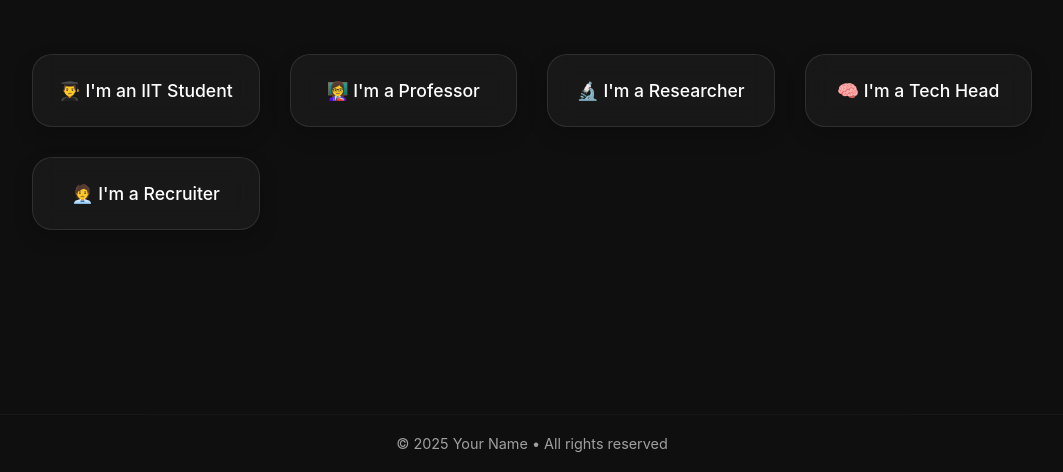
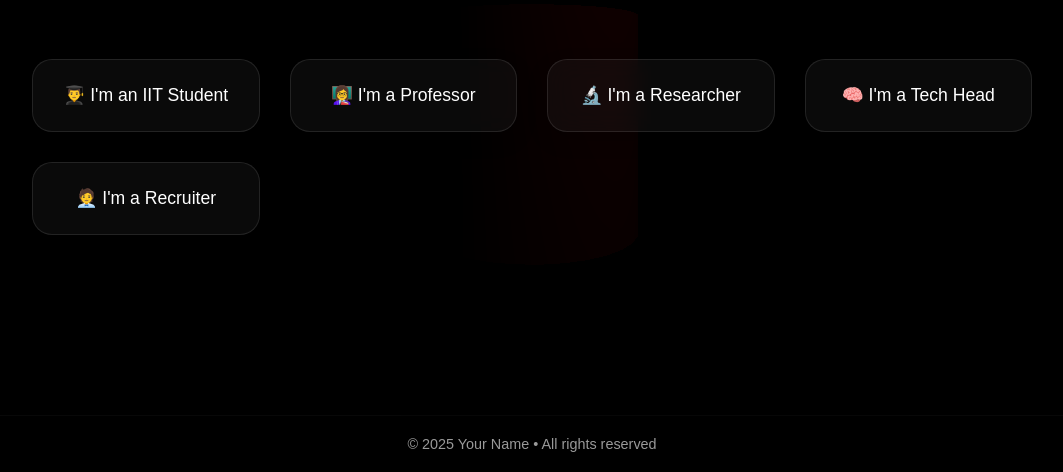
Before and after one commit to legende-des-lebes/portfolio-server-3, a website: page Index/index.html in a window 1280 px wide. Shown: the part 328-800 px from the top of the page, without its empty margins (108-1171 px from the left). Drawn offline with nearby package versions, Linux system fonts and the light colour scheme; files whose address does not match are found by name.

Commit message:
updating student.html

```diff
--- a/Index/index.html
+++ b/Index/index.html
@@ -4,7 +4,30 @@
   <meta charset="UTF-8" />
   <meta name="viewport" content="width=device-width, initial-scale=1.0"/>
   <title>Welcome | Your Portfolio</title>
-  <link rel="stylesheet" href="css\style.css" />
+  <link rel="stylesheet" href="css/style.css" />
+  <style>
+    canvas {
+      position: absolute;
+      top: 0;
+      left: 0;
+      z-index: 0;
+    }
+    main, header, footer {
+      position: relative;
+      z-index: 1;
+      color: white;
+      text-align: center;
+    }
+    body {
+      margin: 0;
+      overflow: hidden;
+      background-color: #000;
+      font-family: sans-serif;
+    }
+    .options {
+      margin-top: 1em;
+    }
+  </style>
 </head>
 <body>
   <header>RLV</header>
@@ -23,6 +46,10 @@
 
   <footer>© 2025 Your Name • All rights reserved</footer>
 
+  <!-- Three.js CDN -->
+  <script src="https://cdn.jsdelivr.net/npm/three@0.160.0/build/three.min.js"></script>
+
+  <!-- Main JS -->
   <script src="js/main.js"></script>
 </body>
 </html>
--- /dev/null
+++ b/Index/js/main.js
@@ -0,0 +1,48 @@
+// Scene setup
+const scene = new THREE.Scene();
+const camera = new THREE.PerspectiveCamera(75, window.innerWidth/window.innerHeight, 0.1, 1000);
+const renderer = new THREE.WebGLRenderer({ alpha: true });
+renderer.setSize(window.innerWidth, window.innerHeight);
+document.body.appendChild(renderer.domElement);
+
+// Cylinder creation
+const geometry = new THREE.CylinderGeometry(1, 1, 2, 32);
+const material = new THREE.MeshPhongMaterial({ color: 0xff0000 });
+const cylinder = new THREE.Mesh(geometry, material);
+cylinder.name = "FloatingCylinder";
+scene.add(cylinder);
+
+// Lighting
+const light = new THREE.PointLight(0xffffff, 1);
+light.position.set(5, 5, 5);
+scene.add(light);
+
+// Camera position
+camera.position.z = 5;
+
+// Floating animation
+let clock = new THREE.Clock();
+
+function animate() {
+  requestAnimationFrame(animate);
+  const t = clock.getElapsedTime();
+  cylinder.position.y = Math.sin(t) * 0.5; // Float up and down
+  cylinder.rotation.y += 0.01;
+  renderer.render(scene, camera);
+}
+animate();
+
+// Handle click
+const raycaster = new THREE.Raycaster();
+const mouse = new THREE.Vector2();
+
+window.addEventListener('click', (event) => {
+  mouse.x = (event.clientX / window.innerWidth) * 2 - 1;
+  mouse.y = - (event.clientY / window.innerHeight) * 2 + 1;
+  raycaster.setFromCamera(mouse, camera);
+
+  const intersects = raycaster.intersectObjects(scene.children);
+  if (intersects.length > 0 && intersects[0].object.name === "FloatingCylinder") {
+    window.location.href = "student.html";
+  }
+});
```
Also changed, not shown: Index/student.html (+1 -1 lines), server.js (+12 -5 lines), 1 other file.
